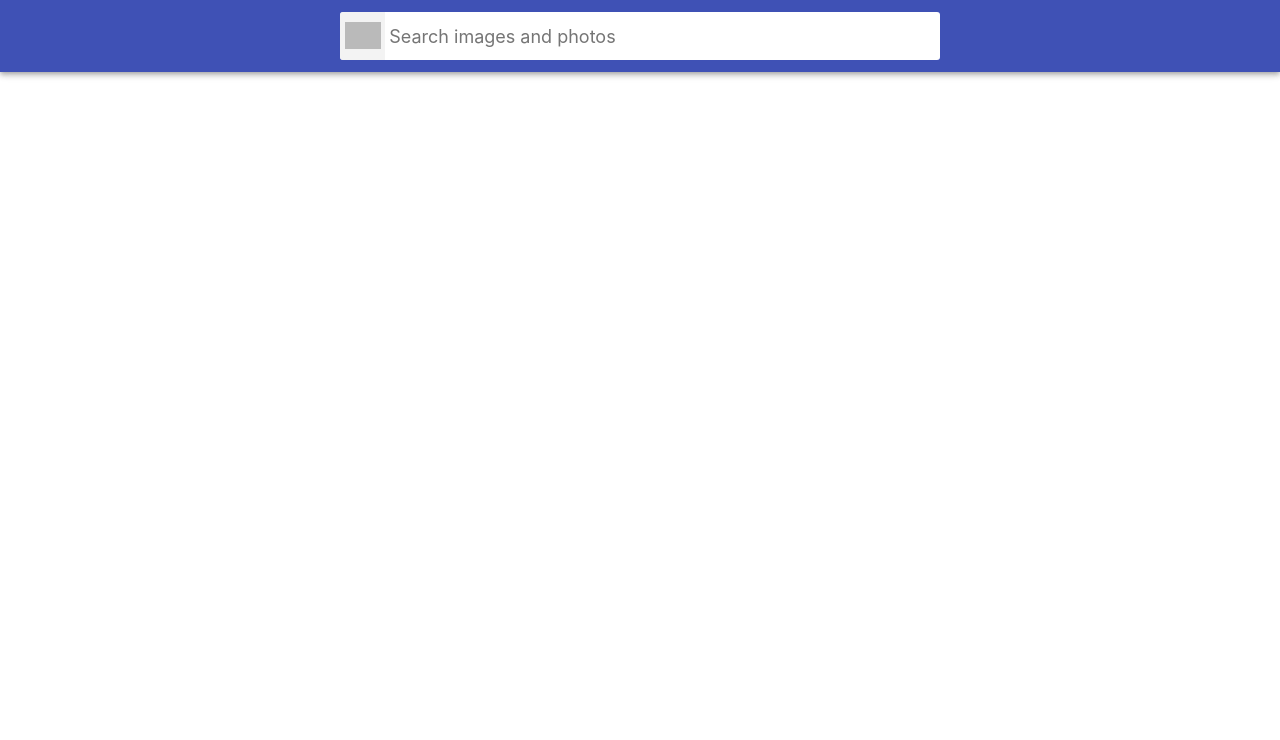
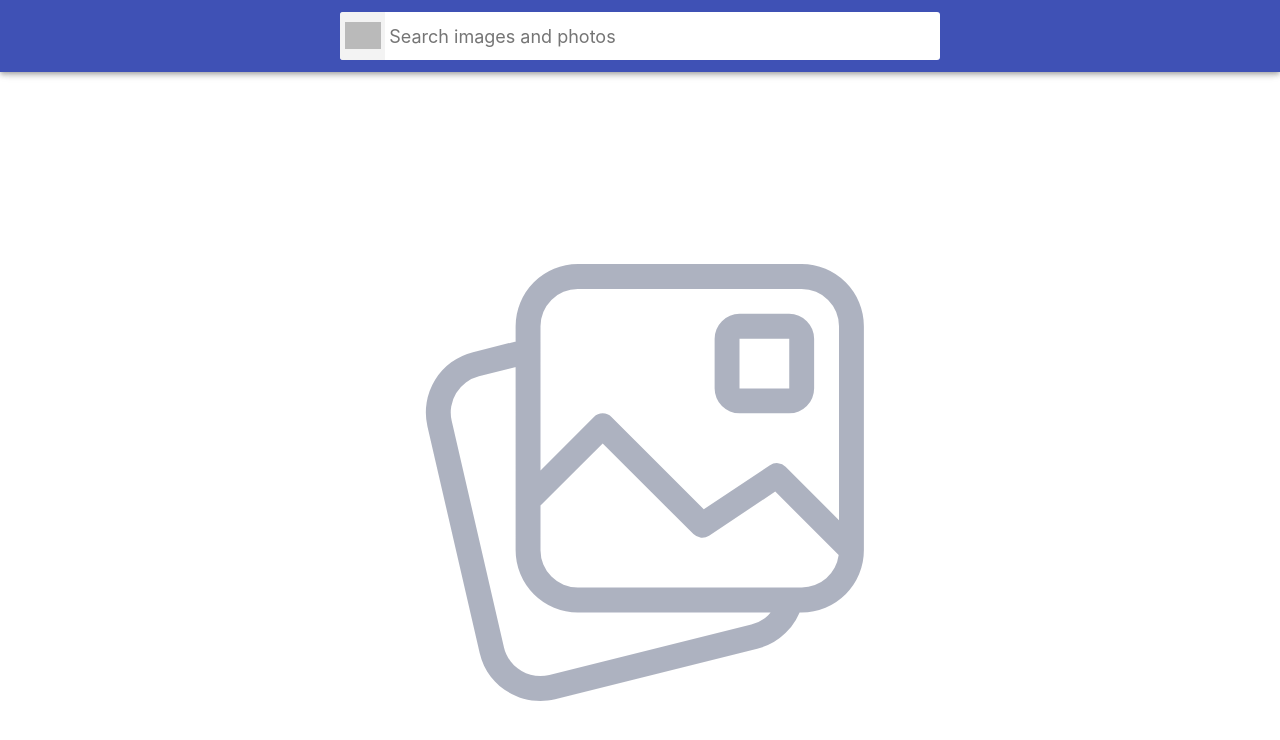
Before and after one commit to gadgetadd/goit-react-hw-03-image-finder, a React (Create React App) app: page / in a window 1280 px wide. Shown: the top 740 px of the page. Built offline with nearby package versions, Linux system fonts and the light colour scheme; grey boxes are pictures that could not be loaded.

Commit message:
add ComponentDidUpdate & placeholder

```diff
--- a/src/components/App/App.jsx
+++ b/src/components/App/App.jsx
@@ -8,6 +8,7 @@ import { ImageGallery } from '../ImageGallery/ImageGallery';
 import { Loader } from '../Loader/Loader';
 import { Button } from '../Button/Button';
 import { Modal } from '../Modal/Modal';
+import { Placeholder } from '../Placeholder/Placeholder';
 import css from './App.module.css';
 
 export class App extends Component {
@@ -21,12 +22,17 @@ export class App extends Component {
     modal: {},
   };
 
-  showNotification = () => {
-    const { total, images, search } = this.state;
+  componentDidUpdate(_, prevState) {
+    const { total, images, search, page, loading } = this.state;
+    const isFetch = prevState.search !== search || prevState.page !== page;
+    const isFetched =
+      prevState.images !== images && prevState.loading !== loading;
+    isFetch && this.handleFetch();
+    isFetched &&
       toast(
         `We found ${images.length} out of ${total} images matching "${search}"`
       );
-  };
+  }
 
   handleOpenModal = id => {
     this.setState(({ images }) => ({
@@ -39,50 +45,56 @@ export class App extends Component {
 
   handleFetch = async () => {
     const { search, page } = this.state;
+    this.setState({ loading: true });
     try {
       const searchData = await fetchImages(search, page);
-      this.setState(
-        ({ images }) => ({
+      this.setState(({ images }) => ({
         images: [...images, ...searchData.results],
         total: searchData.total,
-          loading: false,
-        }),
-        this.showNotification
-      );
+      }));
     } catch {
       toast.error('Something went wrong. Please, try again');
+    } finally {
+      this.setState({ loading: false });
     }
   };
 
-  handleSubmit = async search => {
-    this.setState(
-      {
+  handleSubmit = search => {
+    if (this.state.search !== search) {
+      this.setState({
         search,
         page: 1,
         images: [],
-        loading: true,
-      },
-      this.handleFetch
+      });
+    } else {
+      toast(
+        `We've already searched for images matching "${search}".
+        Please enter another request.`
       );
+    }
   };
 
-  handleLoadMore = async () => {
-    this.setState(
-      ({ page }) => ({
+  handleLoadMore = () => {
+    this.setState(({ page }) => ({
       page: page + 1,
-        loading: true,
-      }),
-      this.handleFetch
-    );
+    }));
   };
 
   render() {
     const { images, loading, total, showModal, modal } = this.state;
     const isMore = images.length !== 0 && images.length < total;
+    const isEmpty = images.length === 0 && !loading;
     return (
       <div className={css.App}>
         <Searchbar onSubmit={this.handleSubmit} />
-        <ImageGallery images={this.state.images} openModal={this.handleOpenModal} />
+        {isEmpty ? (
+          <Placeholder />
+        ) : (
+          <ImageGallery
+            images={this.state.images}
+            openModal={this.handleOpenModal}
+          />
+        )}
         {loading && <Loader />}
         {isMore && <Button onLoadMore={this.handleLoadMore} />}
         <ToastContainer />
--- a/src/components/App/App.module.css
+++ b/src/components/App/App.module.css
@@ -6,5 +6,4 @@
   grid-template-columns: 1fr;
   grid-gap: 16px;
   padding-bottom: 24px;
-
 }
--- /dev/null
+++ b/src/components/Placeholder/Placeholder.jsx
@@ -0,0 +1,10 @@
+import { ReactComponent as GalleryIcon } from 'images/gallery.svg';
+import css from './Placeholder.module.css';
+
+export const Placeholder = () => {
+  return (
+    <div className={css.placeholder}>
+      <GalleryIcon className={css.icon} />
+    </div>
+  );
+};
--- /dev/null
+++ b/src/components/Placeholder/Placeholder.module.css
@@ -0,0 +1,13 @@
+.placeholder {
+  margin: 0 auto;
+  max-width: 100vw;
+  width: 100%;
+  max-height: 100vh;
+  height: 100%;
+}
+
+.icon {
+  width: 100%;
+  height: 100%;
+  opacity: 0.5;
+}
```
Also changed, not shown: src/images/gallery.svg (added). Lines whose indentation alone changed are shown as unchanged.
